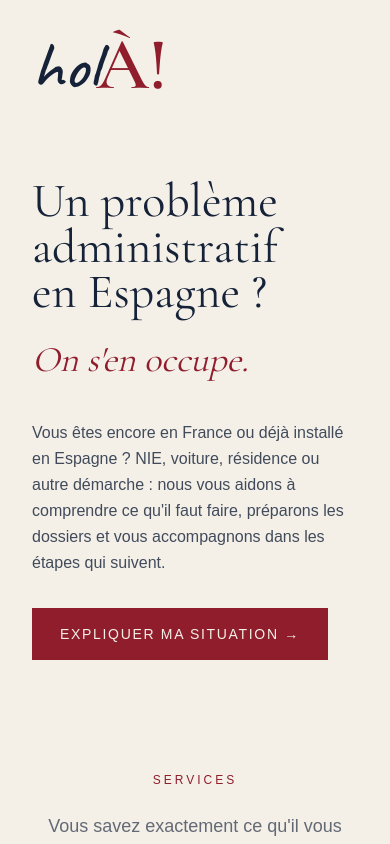
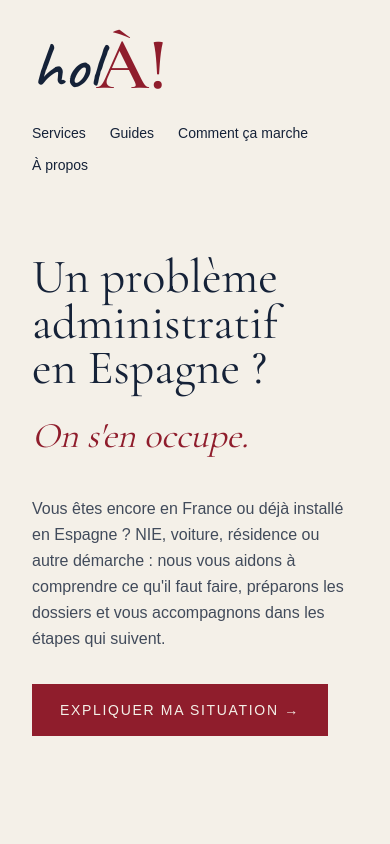
Before and after one commit to elehcf/hola, a Next.js app: page / in a window 390 px wide. Shown: the top 844 px of the page. Built offline with nearby package versions, Linux system fonts and the light colour scheme.

Commit message:
Ajouter la navigation mobile

```diff
--- a/app/page.tsx
+++ b/app/page.tsx
@@ -84,7 +84,23 @@ export default function Home() {
           </a>
         </nav>
       </header>
-
+<nav
+  aria-label="Navigation mobile"
+  className="mt-6 flex flex-wrap gap-x-6 gap-y-3 text-sm text-navy md:hidden"
+>
+  <a href="#services" className="hover:text-blood">
+    Services
+  </a>
+  <a href="/guides" className="hover:text-blood">
+    Guides
+  </a>
+  <a href="/comment-ca-marche" className="hover:text-blood">
+    Comment ça marche
+  </a>
+  <a href="/a-propos" className="hover:text-blood">
+    À propos
+  </a>
+</nav>
 
       {/* HERO */}
       <section className="grid items-center gap-16 pt-20 md:grid-cols-[1.1fr_0.9fr] md:pt-16">
```
